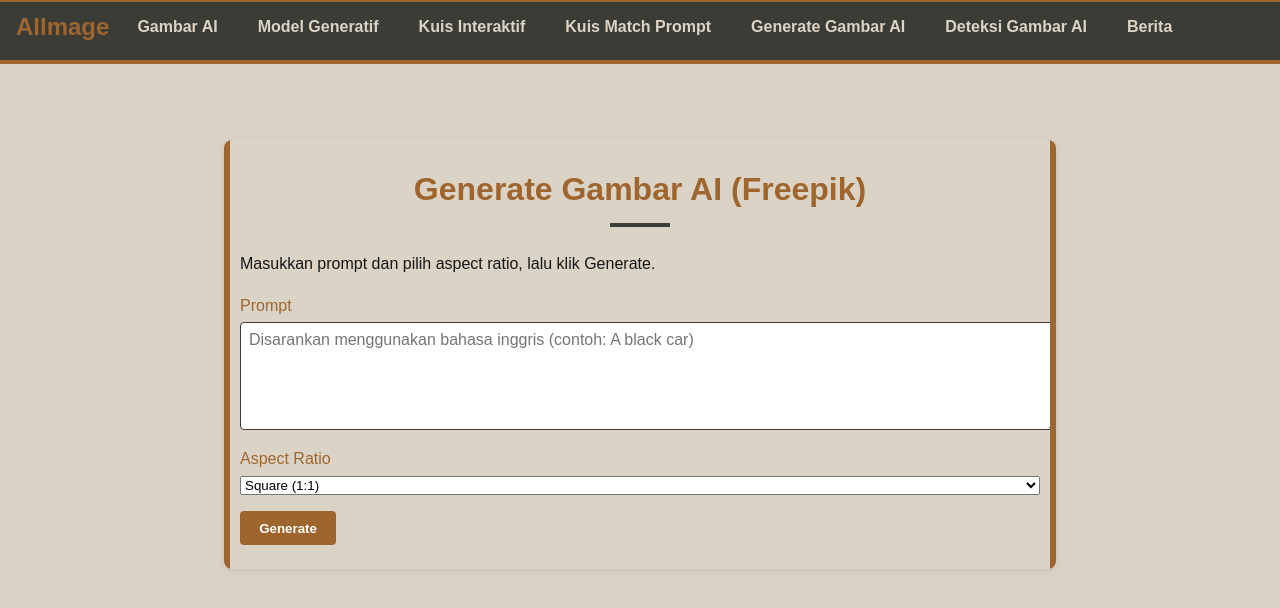
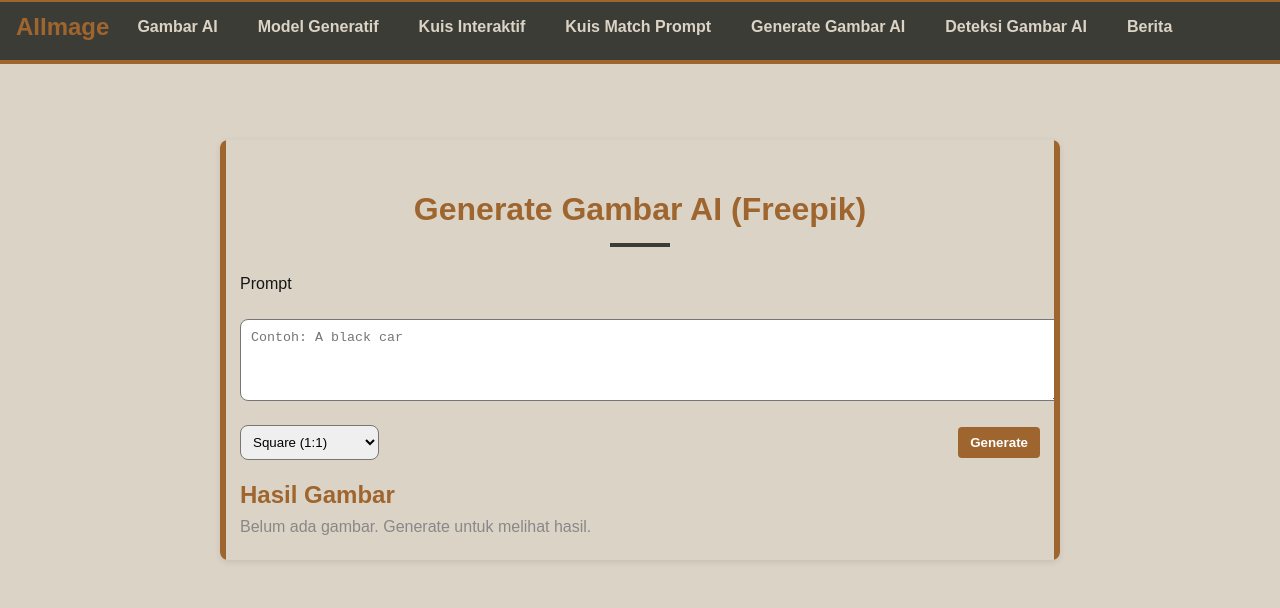
Before and after one commit to lyxner/nextjs-boilerplate, a Next.js app: page /generate in a window 1280 px wide. Shown: the top 608 px of the page. Built offline with nearby package versions, Linux system fonts and the light colour scheme.

Commit message:
keselurhan tampilan terbo

```diff
--- a/app/api/freepik-download/route.ts
+++ b/app/api/freepik-download/route.ts
@@ -1,58 +1,97 @@
 // app/api/freepik-download/route.ts
 import { NextResponse } from 'next/server';
 
-export async function GET(req: Request) {
+export async function POST(req: Request) {
   try {
-    const url = new URL(req.url);
-    const resourceId = url.searchParams.get('resourceId');
-    const imageUrl = url.searchParams.get('imageUrl');
-    const filename = url.searchParams.get('filename') || 'download.png';
+    // logging supaya jelas muncul di Vercel logs
+    const headersObj = Object.fromEntries(req.headers.entries());
+    console.log('FREEPIK-DOWNLOAD POST called, headers:', headersObj);
 
-    // Enforce that user accepted license (client must send this header)
-    const licenseHeader = req.headers.get('x-accept-license');
-    if (licenseHeader !== '1') {
-      return NextResponse.json({ error: 'License not accepted' }, { status: 403 });
+    const body = await req.json();
+    const imageUrl = body?.imageUrl;
+    const resourceId = body?.resourceId;
+    const filename = body?.filename ?? 'image.png';
+
+    if (!imageUrl && !resourceId) {
+      console.log('FREEPIK-DOWNLOAD missing imageUrl/resourceId');
+      return NextResponse.json({ error: 'imageUrl or resourceId required' }, { status: 400 });
     }
 
-    if (!resourceId && !imageUrl) {
-      return NextResponse.json({ error: 'resourceId or imageUrl required' }, { status: 400 });
-    }
-
-    let upstreamResp: Response;
-
+    // jika resourceId tersedia dan kamu punya akses ke endpoint resources/download
     if (resourceId) {
-      // Preferred: call Freepik's download endpoint so Freepik records the download.
-      // (Requires your server-side FREEPIK_API_KEY in env)
-      const freepikUrl = `https://api.freepik.com/v1/resources/${encodeURIComponent(resourceId)}/download`;
-      upstreamResp = await fetch(freepikUrl, {
-        method: 'GET',
+      const downloadUrl = `https://api.freepik.com/v1/resources/${encodeURIComponent(resourceId)}/download`;
+      console.log('FREEPIK-DOWNLOAD using resourceId ->', resourceId);
+      const upstream = await fetch(downloadUrl, {
         headers: {
           'x-freepik-api-key': process.env.FREEPIK_API_KEY ?? '',
         },
       });
-    } else {
-      // Fallback: fetch the actual image URL (public CDN). Use caution: this does not
-      // notify Freepik's API that a download occurred.
-      upstreamResp = await fetch(imageUrl!, { method: 'GET' });
+
+      if (!upstream.ok) {
+        const txt = await upstream.text();
+        console.log('FREEPIK-DOWNLOAD upstream error (resourceId):', upstream.status, txt);
+        return NextResponse.json({ error: 'upstream failed', detail: txt }, { status: upstream.status });
+      }
+
+      const arrayBuffer = await upstream.arrayBuffer();
+      return new Response(arrayBuffer, {
+        status: 200,
+        headers: {
+          'Content-Type': upstream.headers.get('content-type') ?? 'application/octet-stream',
+          'Content-Disposition': `attachment; filename="${filename}"`,
+        },
+      });
     }
 
-    if (!upstreamResp.ok) {
-      const txt = await upstreamResp.text();
-      return NextResponse.json({ error: 'Upstream fetch failed', detail: txt }, { status: upstreamResp.status });
+    // fallback: fetch langsung dari imageUrl (CDN)
+    console.log('FREEPIK-DOWNLOAD fetching imageUrl:', imageUrl);
+    const upstreamRes = await fetch(imageUrl as string);
+    if (!upstreamRes.ok) {
+      const txt = await upstreamRes.text();
+      console.log('FREEPIK-DOWNLOAD upstream error (imageUrl):', upstreamRes.status, txt);
+      return NextResponse.json({ error: 'unable to fetch image', details: txt }, { status: upstreamRes.status });
     }
 
-    const arrayBuffer = await upstreamResp.arrayBuffer();
-    const contentType = upstreamResp.headers.get('content-type') || 'application/octet-stream';
-    const contentDisposition = upstreamResp.headers.get('content-disposition') || `attachment; filename="${filename}"`;
-
-    const headers: Record<string, string> = {
-      'Content-Type': contentType,
-      'Content-Disposition': contentDisposition,
-    };
-
-    return new Response(arrayBuffer, { status: 200, headers });
+    const arrayBuffer = await upstreamRes.arrayBuffer();
+    return new Response(arrayBuffer, {
+      status: 200,
+      headers: {
+        'Content-Type': upstreamRes.headers.get('content-type') ?? 'application/octet-stream',
+        'Content-Disposition': `attachment; filename="${filename}"`,
+      },
+    });
   } catch (err: any) {
-    console.error('freepik-download proxy error', err);
-    return NextResponse.json({ error: 'Server error', detail: err?.message ?? String(err) }, { status: 500 });
+    console.error('FREEPIK-DOWNLOAD exception', err);
+    return NextResponse.json({ error: 'Server error', message: err.message }, { status: 500 });
   }
 }
+
+// optional GET fallback (masih disediakan kalau perlu)
+export async function GET(req: Request) {
+  try {
+    const url = new URL(req.url);
+    const imageUrl = url.searchParams.get('imageUrl');
+    const filename = url.searchParams.get('filename') ?? 'image.png';
+    if (!imageUrl) return NextResponse.json({ error: 'imageUrl required' }, { status: 400 });
+
+    console.log('FREEPIK-DOWNLOAD GET fallback fetching:', imageUrl);
+    const upstream = await fetch(imageUrl);
+    if (!upstream.ok) {
+      const txt = await upstream.text();
+      console.log('FREEPIK-DOWNLOAD GET upstream error:', upstream.status, txt);
+      return NextResponse.json({ error: 'upstream failed', detail: txt }, { status: upstream.status });
+    }
+
+    const arrayBuffer = await upstream.arrayBuffer();
+    return new Response(arrayBuffer, {
+      status: 200,
+      headers: {
+        'Content-Type': upstream.headers.get('content-type') ?? 'application/octet-stream',
+        'Content-Disposition': `attachment; filename="${filename}"`,
+      },
+    });
+  } catch (err: any) {
+    console.error('FREEPIK-DOWNLOAD GET exception', err);
+    return NextResponse.json({ error: 'Server error', message: err.message }, { status: 500 });
+  }
+}
--- a/app/generate/page.tsx
+++ b/app/generate/page.tsx
@@ -1,6 +1,8 @@
 'use client';
 
 import React, { useState, useRef, FormEvent, ChangeEvent } from 'react';
+
+// Jika kamu punya page.module.css, tetap bisa gunakan; inline style memastikan tombol terlihat.
 import styles from './page.module.css';
 
 export default function FreepikGeneratePage() {
@@ -13,93 +15,55 @@
   const [polling, setPolling] = useState(false);
   const [error, setError] = useState('');
   const [downloadingIndex, setDownloadingIndex] = useState<number | null>(null);
+
   const pollAbortRef = useRef<{ aborted: boolean }>({ aborted: false });
 
-  const handlePromptChange = (e: ChangeEvent<HTMLTextAreaElement>) => {
-    setPrompt(e.target.value);
-  };
+  const handlePromptChange = (e: ChangeEvent<HTMLTextAreaElement>) => setPrompt(e.target.value);
+  const handleAspectChange = (e: ChangeEvent<HTMLSelectElement>) => setAspectRatio(e.target.value as any);
 
-  const handleAspectChange = (e: ChangeEvent<HTMLSelectElement>) => {
-    setAspectRatio(e.target.value as 'square_1_1' | 'widescreen_16_9');
-  };
-
-  // client-side polling
-  async function pollStatusLoop(tid: string, maxAttempts = 15, intervalMs = 2000) {
+  async function pollStatusLoop(tid: string, maxAttempts = 30, intervalMs = 1500) {
     setPolling(true);
     pollAbortRef.current.aborted = false;
     let attempt = 0;
 
-    try {
     while (attempt < maxAttempts && !pollAbortRef.current.aborted) {
       attempt++;
       if (attempt > 1) await new Promise((r) => setTimeout(r, intervalMs));
-
       try {
         const resp = await fetch(`/api/generate-image/status?taskId=${encodeURIComponent(tid)}`);
-          const text = await resp.text();
-          let json: any;
-          try {
-            json = text ? JSON.parse(text) : {};
-          } catch {
-            setStatus((prev) => prev ?? 'Menunggu (response non-JSON).');
-            continue;
-          }
-
+        const json = await resp.json();
         const data = json?.data ?? json;
-          const s = data?.status ?? json?.status ?? null;
-          const imgs =
-            Array.isArray(data?.generated) && data.generated.length > 0
-              ? data.generated
-              : Array.isArray(data?.images) && data.images.length > 0
-              ? data.images
-              : Array.isArray(json?.generated) && json.generated.length > 0
-              ? json.generated
-              : Array.isArray(json?.images) && json.images.length > 0
-              ? json.images
-              : [];
+        const s = data?.status;
+        const imgs = Array.isArray(data?.generated) ? data.generated : Array.isArray(data?.images) ? data.images : [];
 
         if (s) setStatus(s);
         if (imgs.length > 0) {
           setImages(imgs);
           setPolling(false);
           setLoading(false);
-            return { ok: true, images: imgs };
+          return;
         }
 
         if (s === 'FAILED' || s === 'COMPLETED') {
           setPolling(false);
           setLoading(false);
-            return { ok: false, reason: s ?? 'final' };
+          return;
         }
       } catch (err: any) {
         console.warn('Polling error', err);
       }
     }
 
-      if (!pollAbortRef.current.aborted) {
     setPolling(false);
     setLoading(false);
-        setStatus((p) => p ?? 'Batas polling tercapai — coba cek task_id secara manual.');
-        return { ok: false, reason: 'timeout' };
-      } else {
-        setPolling(false);
-        setLoading(false);
-        setStatus('Polling dibatalkan.');
-        return { ok: false, reason: 'aborted' };
-      }
-    } catch (err: any) {
-      setPolling(false);
-      setLoading(false);
-      setError(err?.message ?? 'Polling error');
-      return { ok: false, reason: 'error' };
-    }
+    if (!pollAbortRef.current.aborted) setStatus('Batas polling tercapai.');
   }
 
   const cancelPolling = () => {
     pollAbortRef.current.aborted = true;
     setPolling(false);
     setLoading(false);
-    setStatus('Polling dibatalkan oleh pengguna.');
+    setStatus('Polling dibatalkan.');
   };
 
   const handleSubmit = async (e: FormEvent) => {
@@ -115,6 +79,7 @@
     }
 
     setLoading(true);
+    setStatus('Mengirim permintaan...');
 
     try {
       const response = await fetch('/api/generate-image', {
@@ -123,205 +88,168 @@
         body: JSON.stringify({ prompt, aspect_ratio: aspectRatio }),
       });
 
-      const text = await response.text();
-      let json: any;
-      try {
-        json = text ? JSON.parse(text) : {};
-      } catch (err) {
-        setError(`Server returned non-JSON response: ${text}`);
+      const json = await response.json();
+      if (!response.ok) {
+        setError(json?.error ?? `Generate gagal: ${response.status}`);
         setLoading(false);
         return;
       }
 
-      if (!response.ok) {
-        const message = json?.error ?? `Server error: ${response.status}`;
-        setError(message);
+      // Jika API langsung mengembalikan gambar (generated array), gunakan langsung
+      const directImgs = json?.data?.generated ?? json?.generated ?? json?.images ?? null;
+      if (Array.isArray(directImgs) && directImgs.length > 0) {
+        setImages(directImgs);
+        setStatus('Selesai');
         setLoading(false);
         return;
       }
 
-      const returnedStatus = json?.status ?? json?.data?.status ?? null;
-      const returnedTaskId = json?.task_id ?? json?.data?.task_id ?? null;
-      const returnedImages =
-        Array.isArray(json?.images) && json.images.length > 0
-          ? json.images
-          : Array.isArray(json?.data?.generated) && json.data.generated.length > 0
-          ? json.data.generated
-          : Array.isArray(json?.data?.images) && json.data.images.length > 0
-          ? json.data.images
-          : Array.isArray(json?.generated) && json.generated.length > 0
-          ? json.generated
-          : [];
-
-      if (returnedStatus) setStatus(returnedStatus);
-      if (returnedImages.length > 0) {
-        setImages(returnedImages);
-        setLoading(false);
-        return;
+      // Jika task id diberikan, polling
+      const tid = json?.data?.task_id ?? json?.task_id ?? null;
+      if (tid) {
+        setTaskId(tid);
+        setStatus('Task dibuat. Polling status...');
+        await pollStatusLoop(tid);
+      } else {
+        setStatus('Tidak ada hasil dari API.');
       }
-
-      if (returnedTaskId) {
-        setTaskId(returnedTaskId);
-        setStatus(returnedStatus ?? 'Task dibuat; menunggu hasil (async).');
-        await pollStatusLoop(returnedTaskId, 15, 2000);
-        return;
-      }
-
-      setStatus('Tidak ada hasil dan tidak ada task_id dikembalikan.');
     } catch (err: any) {
-      setError(`Kesalahan: ${err?.message ?? String(err)}`);
+      setError(String(err));
     } finally {
       setLoading(false);
     }
   };
 
-  // DOWNLOAD: fetch image as blob then trigger download (safer than relying on <a download>)
-  const downloadImage = async (src: string, filename: string, index: number) => {
+  // DOWNLOAD: gunakan POST supaya token panjang aman dan mudah dilihat di logs
+  const downloadImage = async (srcOrId: string, filename: string, index: number) => {
     setDownloadingIndex(index);
     setError('');
 
     try {
-      const resp = await fetch(src, {
-        method: 'GET',
-        // request without credentials; CORS must be allowed by the image host
-        credentials: 'omit',
-        // sometimes using no-referrer helps servers that block referer
-        referrerPolicy: 'no-referrer',
+      const isUrl = /^https?:\/\//i.test(srcOrId);
+      const body = isUrl ? { imageUrl: srcOrId, filename } : { resourceId: srcOrId, filename };
+
+      // panggil POST ke endpoint download
+      const resp = await fetch('/api/freepik-download', {
+        method: 'POST',
+        headers: {
+          'Content-Type': 'application/json',
+          'x-accept-license': '1', // jika server memeriksa header ini; boleh tetap dikirim
+        },
+        body: JSON.stringify(body),
       });
 
       if (!resp.ok) {
-        throw new Error(`Gagal mengambil gambar (status ${resp.status})`);
+        const txt = await resp.text();
+        throw new Error(txt || `Response ${resp.status}`);
       }
 
       const blob = await resp.blob();
       const url = URL.createObjectURL(blob);
-
-      // buat elemen <a> untuk trigger download
       const a = document.createElement('a');
       a.href = url;
       a.download = filename;
-      // some browsers require append to DOM to work properly
       document.body.appendChild(a);
       a.click();
       a.remove();
-
-      // revoke object URL setelah sedikit delay supaya download sempat mulai
-      setTimeout(() => URL.revokeObjectURL(url), 1000);
+      setTimeout(() => URL.revokeObjectURL(url), 1500);
     } catch (err: any) {
       console.error('Download error', err);
-      setError(
-        // fallback message dan buka di tab baru kalau fetch gagal
-        `Gagal mengunduh langsung: ${err?.message ?? String(err)}. Membuka gambar di tab baru sebagai fallback.`
-      );
-      try {
-        // fallback: buka di tab baru (user dapat klik kanan -> Save as)
-        window.open(src, '_blank', 'noopener,noreferrer');
-      } catch (openErr) {
-        console.error('Fallback open failed', openErr);
-      }
+      setError(`Gagal mengunduh: ${err?.message ?? err}`);
     } finally {
       setDownloadingIndex(null);
     }
   };
 
+  // inline styles tombol (agar pasti terlihat)
+  const downloadBtnStyle: React.CSSProperties = {
+    backgroundColor: '#b71c1c', // dark red
+    color: '#fff',
+    border: 'none',
+    padding: '10px 14px',
+    borderRadius: 8,
+    cursor: 'pointer',
+    fontWeight: 600,
+    marginTop: 8,
+  };
+
+  const disabledStyle: React.CSSProperties = {
+    opacity: 0.6,
+    cursor: 'not-allowed',
+  };
+
   return (
-    <main className={styles.container} aria-live="polite">
-      <h1 className={styles.title}>Generate Gambar AI (Freepik)</h1>
+    <main className={styles.container ?? ''} aria-live="polite" style={{ padding: 20 }}>
+      <h1 className={styles.title ?? ''}>Generate Gambar AI (Freepik)</h1>
 
-      <form onSubmit={handleSubmit} className={styles.form} aria-describedby="generate-desc">
-        <p id="generate-desc" className={styles.srOnly}>
-          Masukkan prompt dan pilih aspect ratio, lalu klik Generate.
-        </p>
-
-        <div className={styles.inputGroup}>
-          <label htmlFor="prompt-input" className={styles.label}>
-            Prompt
-          </label>
+      <form onSubmit={handleSubmit} className={styles.form ?? ''} style={{ marginBottom: 16 }}>
+        <label style={{ display: 'block', marginBottom: 6 }}>Prompt</label>
         <textarea
-            id="prompt-input"
           value={prompt}
           onChange={handlePromptChange}
-            placeholder="Disarankan menggunakan bahasa inggris (contoh: A black car)"
-            rows={5}
-            disabled={loading}
-            className={styles.textarea}
-            required
-            aria-required="true"
+          placeholder="Contoh: A black car"
+          rows={4}
+          style={{ width: '100%', padding: 10, borderRadius: 8 }}
         />
-        </div>
 
-        <div className={styles.inputGroup}>
-          <label htmlFor="aspect-select" className={styles.label}>
-            Aspect Ratio
-          </label>
-          <select
-            id="aspect-select"
-            value={aspectRatio}
-            onChange={handleAspectChange}
-            disabled={loading}
-            className={styles.select}
-            aria-label="Pilih Aspect Ratio"
-          >
+        <div style={{ marginTop: 8, display: 'flex', gap: 8, alignItems: 'center' }}>
+          <select value={aspectRatio} onChange={handleAspectChange} style={{ padding: 8, borderRadius: 8 }}>
             <option value="square_1_1">Square (1:1)</option>
             <option value="widescreen_16_9">16:9 Widescreen</option>
           </select>
-        </div>
 
-        <div className={styles.buttonRow ?? ''}>
+          <div style={{ marginLeft: 'auto', display: 'flex', gap: 8 }}>
             {polling && (
-            <button type="button" onClick={cancelPolling} className={styles.button}>
+              <button type="button" onClick={cancelPolling} className={styles.button ?? ''} style={{ padding: '8px 12px' }}>
                 Batalkan Polling
               </button>
             )}
-          <button type="submit" disabled={loading} className={styles.button} aria-disabled={loading}>
+            <button type="submit" className={styles.button ?? ''} style={{ padding: '8px 12px' }} disabled={loading}>
               {loading ? 'Memproses...' : 'Generate'}
             </button>
           </div>
+        </div>
       </form>
 
-      {error && (
-        <div role="alert" aria-live="assertive" className={styles.error}>
-          {error}
-        </div>
-      )}
+      {error && <div role="alert" style={{ color: 'salmon', marginBottom: 12 }}>{error}</div>}
+      {status && <div style={{ marginBottom: 12 }}><strong>Status:</strong> {status}</div>}
+      {taskId && <div style={{ marginBottom: 12 }}><small>Task ID: <code>{taskId}</code></small></div>}
 
-      {status && (
-        <div role="status" aria-live="polite" className={styles.status}>
-          <strong>Status:</strong> {status}
-        </div>
-      )}
+      <section>
+        <h2>Hasil Gambar</h2>
 
-      {taskId && (
-        <div className={styles.taskId}>
-          <small>Task ID: <code>{taskId}</code></small>
-        </div>
-      )}
+        {/* Jika belum ada gambar, tampilkan pesan */}
+        {images.length === 0 && <p style={{ color: '#888' }}>Belum ada gambar. Generate untuk melihat hasil.</p>}
 
-      {images.length > 0 && (
-        <section className={styles.resultsSection} aria-label="Hasil Generated">
-          <h2 className={styles.resultsTitle}>Hasil Gambar</h2>
-          <div className={styles.resultsGrid}>
+        <div style={{ display: 'grid', gridTemplateColumns: 'repeat(auto-fill, minmax(220px, 1fr))', gap: 16 }}>
           {images.map((src, i) => (
-              <div key={i} className={styles.resultCard}>
-                <div className={styles.resultImageWrapper}>
-                  <img src={src} alt={`Hasil generasi ${i + 1}`} className={styles.resultImage} />
-                </div>
+            <div key={i} style={{ border: '1px solid #2222', padding: 12, borderRadius: 8, textAlign: 'center' }}>
+              <img
+                src={src}
+                alt={`Hasil ${i + 1}`}
+                style={{ width: '100%', height: 160, objectFit: 'cover', borderRadius: 6 }}
+                onError={() => console.warn('image load error', src)}
+              />
 
+              <div style={{ marginTop: 8 }}>
                 <button
+                  data-testid={`download-button-${i}`}
                   type="button"
-                  className={styles.downloadButton}
+                  style={{
+                    ...downloadBtnStyle,
+                    ...(downloadingIndex !== null ? disabledStyle : {}),
+                    width: '100%',
+                  }}
                   onClick={() => downloadImage(src, `freepik-image-${i + 1}.png`, i)}
                   disabled={downloadingIndex !== null}
-                  aria-disabled={downloadingIndex !== null}
-                  aria-label={`Download hasil ${i + 1}`}
                 >
                   {downloadingIndex === i ? 'Mengunduh...' : 'Download'}
                 </button>
               </div>
+            </div>
           ))}
         </div>
       </section>
-      )}
     </main>
   );
 }
```
Also changed, not shown: 1 other file (tests, documents, lock files or other folders). Lines whose indentation alone changed are shown as unchanged.
